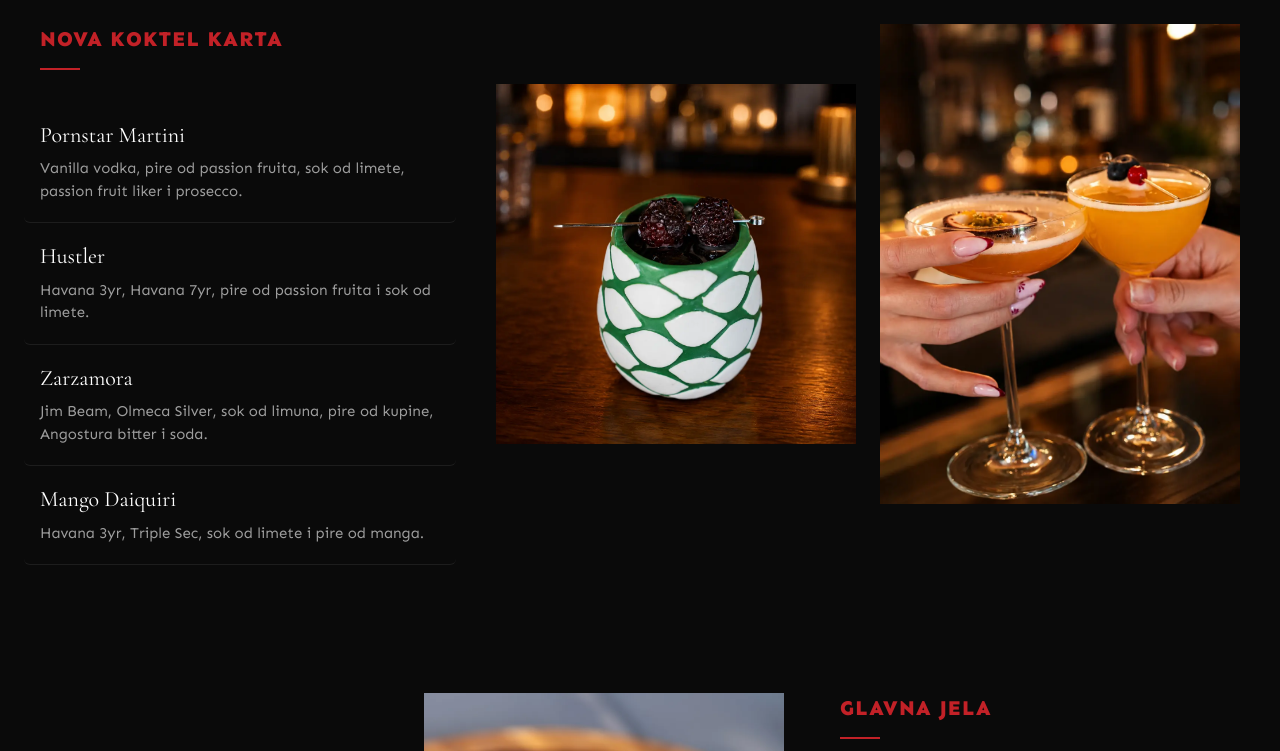
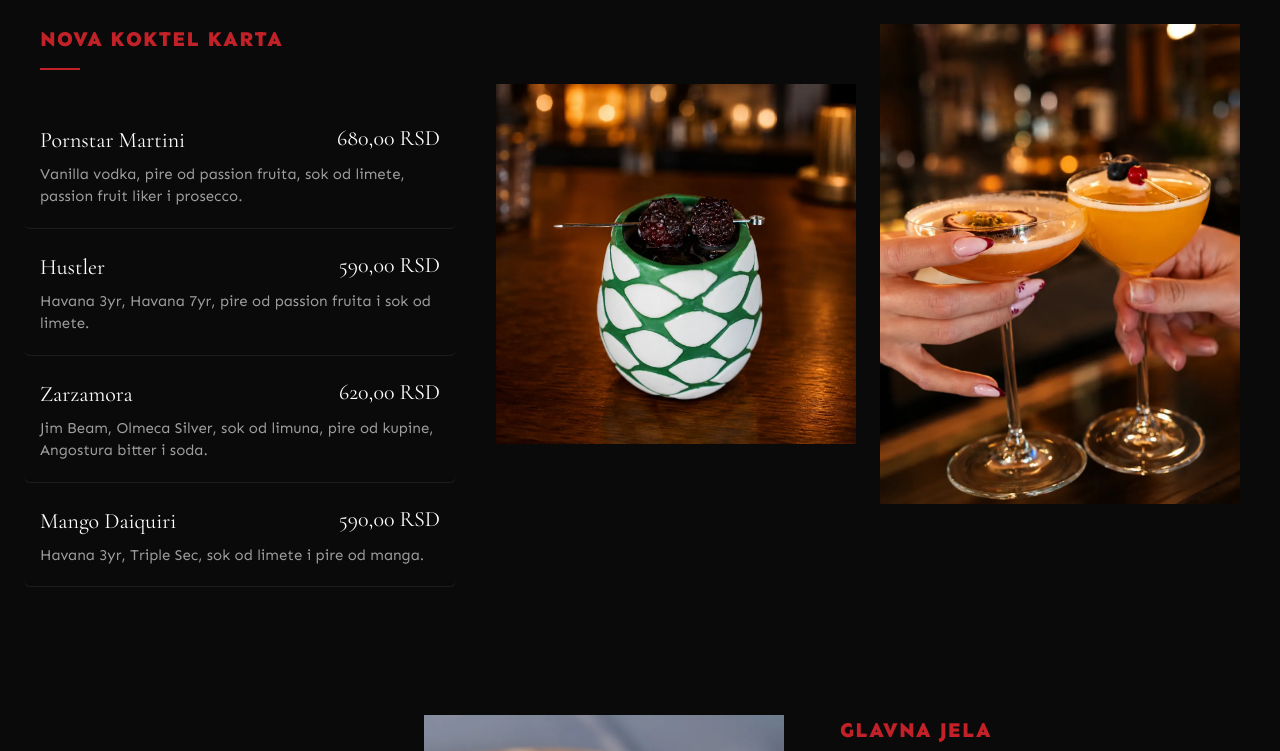
Before and after one commit to petarpopovic013-oss/piccante, a Next.js app: page / in a window 1280 px wide. Shown: the part 1920-2671 px from the top of the page. Built offline with nearby package versions, Linux system fonts and the light colour scheme.

Commit message:
cene koktelea

```diff
--- a/components/MenuSection.jsx
+++ b/components/MenuSection.jsx
@@ -165,28 +165,28 @@ export default function MenuSection() {
             <div className="flex flex-col">
               <MenuItem
                 name="Pornstar Martini"
-                price="         "
+                price="680,00 RSD"
                 desc="Vanilla vodka, pire od passion fruita, sok od limete, passion fruit liker i prosecco."
                 onMouseEnter={() => setActiveImage("/images/Pornstar martini.webp")}
                 onMouseLeave={() => setActiveImage("/images/bevrages.webp")}
               />
               <MenuItem
                 name="Hustler"
-                price="         "
+                price="590,00 RSD"
                 desc="Havana 3yr, Havana 7yr, pire od passion fruita i sok od limete."
                 onMouseEnter={() => setActiveImage("/images/Hustler.webp")}
                 onMouseLeave={() => setActiveImage("/images/bevrages.webp")}
               />
               <MenuItem
                 name="Zarzamora"
-                price="         "
+                price="620,00 RSD"
                 desc="Jim Beam, Olmeca Silver, sok od limuna, pire od kupine, Angostura bitter i soda."
                 onMouseEnter={() => setActiveImage("/images/Zarzamora.webp")}
                 onMouseLeave={() => setActiveImage("/images/bevrages.webp")}
               />
               <MenuItem
                 name="Mango Daiquiri"
-                price="         "
+                price="590,00 RSD"
                 desc="Havana 3yr, Triple Sec, sok od limete i pire od manga."
                 onMouseEnter={() => setActiveImage("/images/Mango daiquiri.webp")}
                 onMouseLeave={() => setActiveImage("/images/bevrages.webp")}
```
